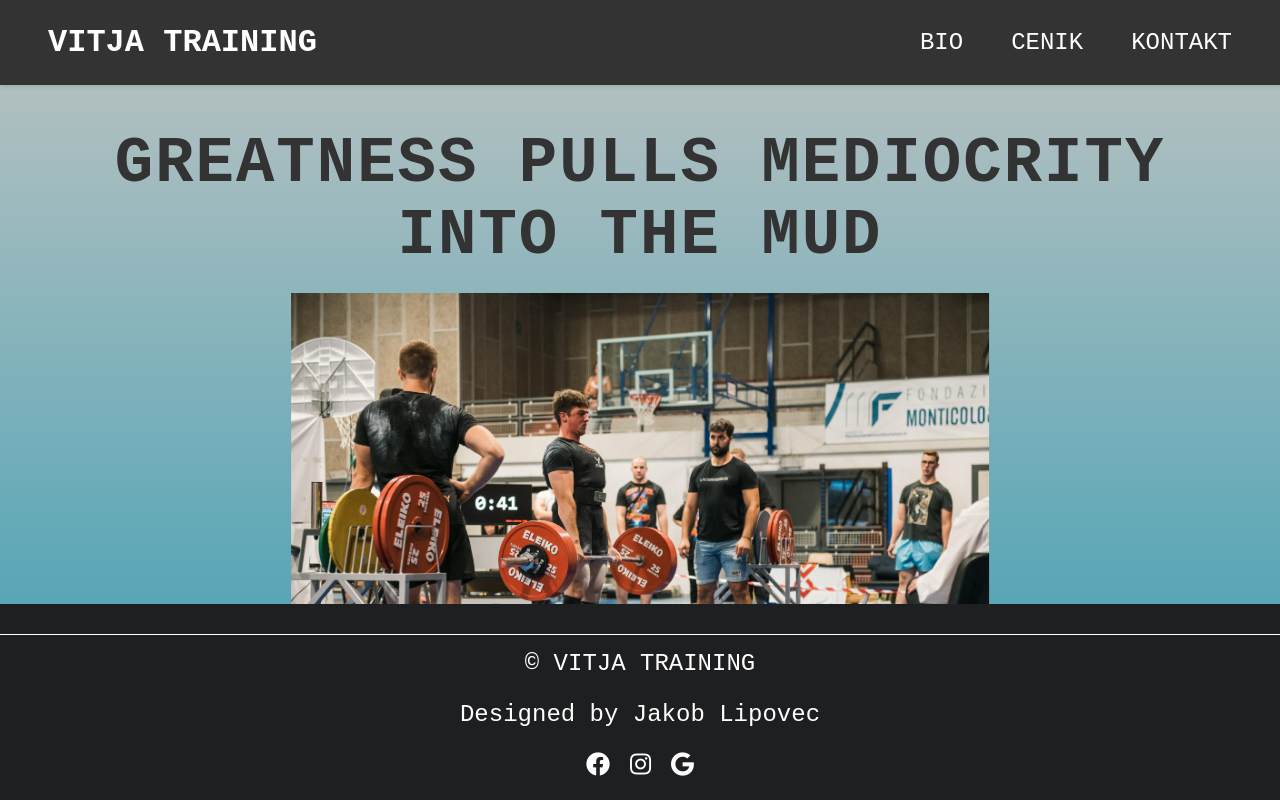
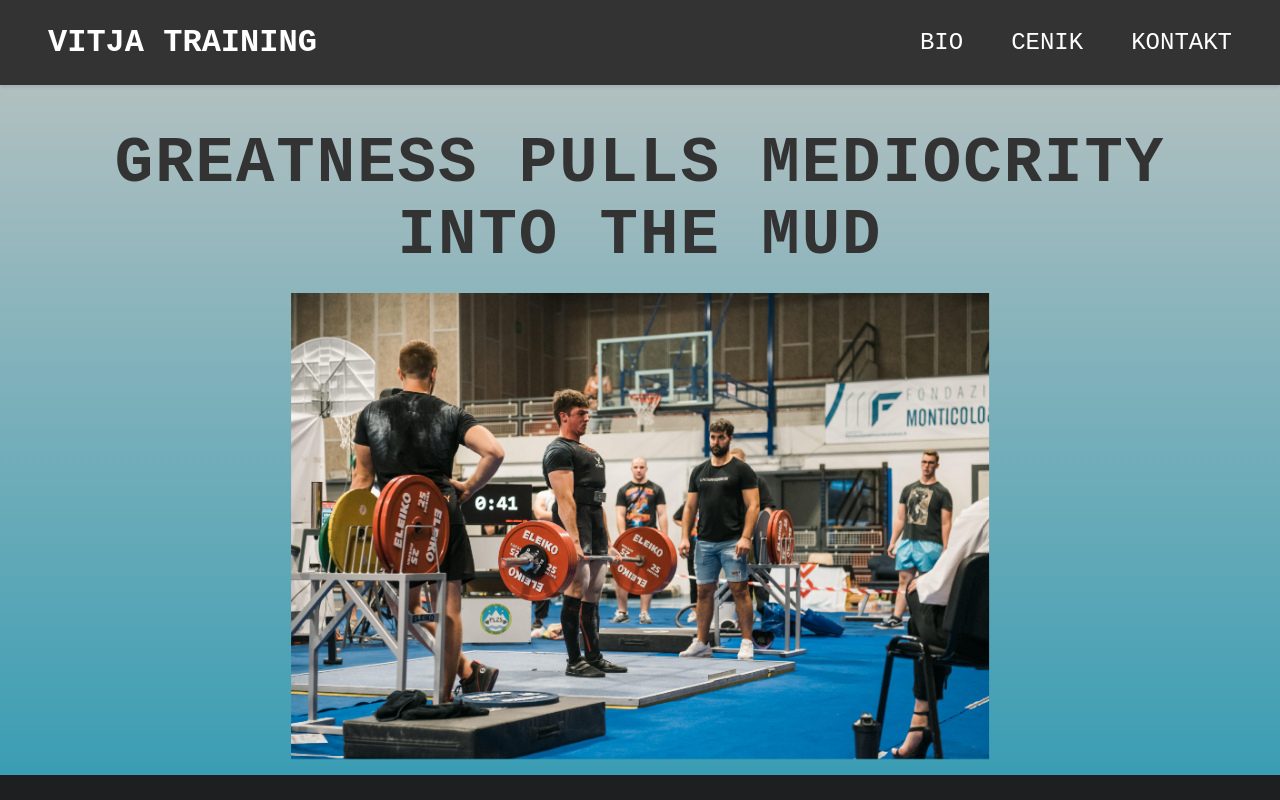
Before and after one commit to xjakob150/VitjaTraining, a React (Create React App) app: page / in a window 1280 px wide. Shown: the top 800 px of the page. Built offline with nearby package versions, Linux system fonts and the light colour scheme.

Commit message:
popravki

```diff
--- a/src/CSS/footer.css
+++ b/src/CSS/footer.css
@@ -4,8 +4,7 @@
     color: #fff; /* Text color */
     padding: 20px 0; /* Padding at the top and bottom */
     text-align: center; /* Center-align the content */
-    font-size: 1.5rem; /* Text size */
-    position: sticky;
+    font-size: 1rem; /* Text size */
     bottom: 0;
     left: 0;
     right: 0;
@@ -43,7 +42,7 @@
 /* Style the social media icons (you can replace these with your own icons) */
 .footer .social-icons a {
     color: #fff;
-    font-size: 24px;
+    font-size: 1rem;
     margin: 0 10px;
     text-decoration: none;
 }
```
